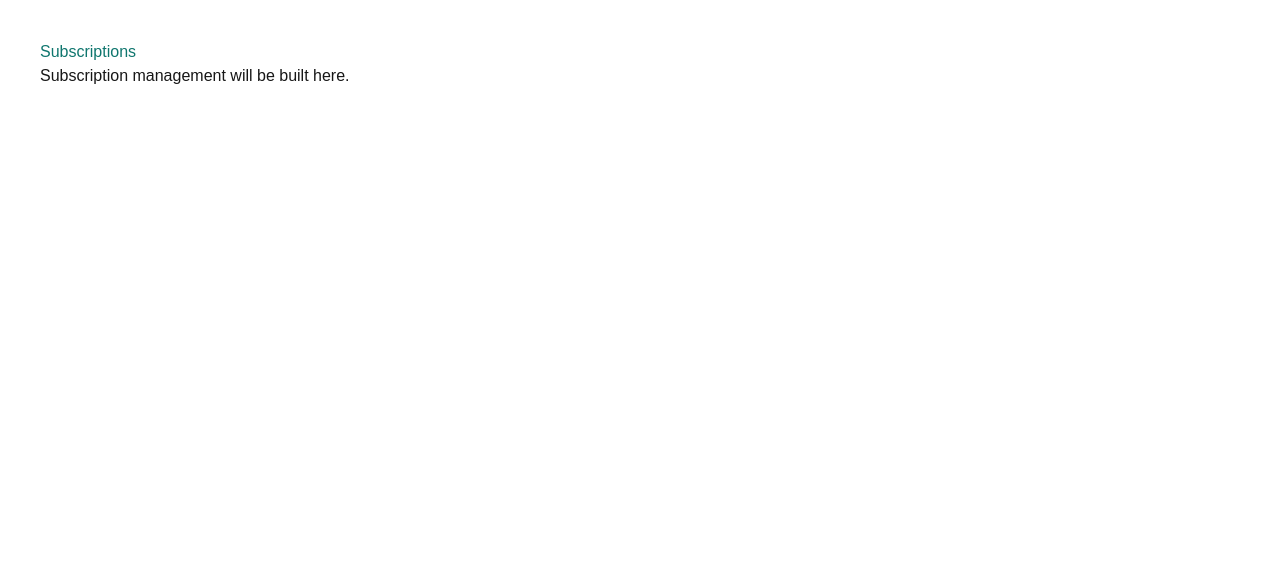
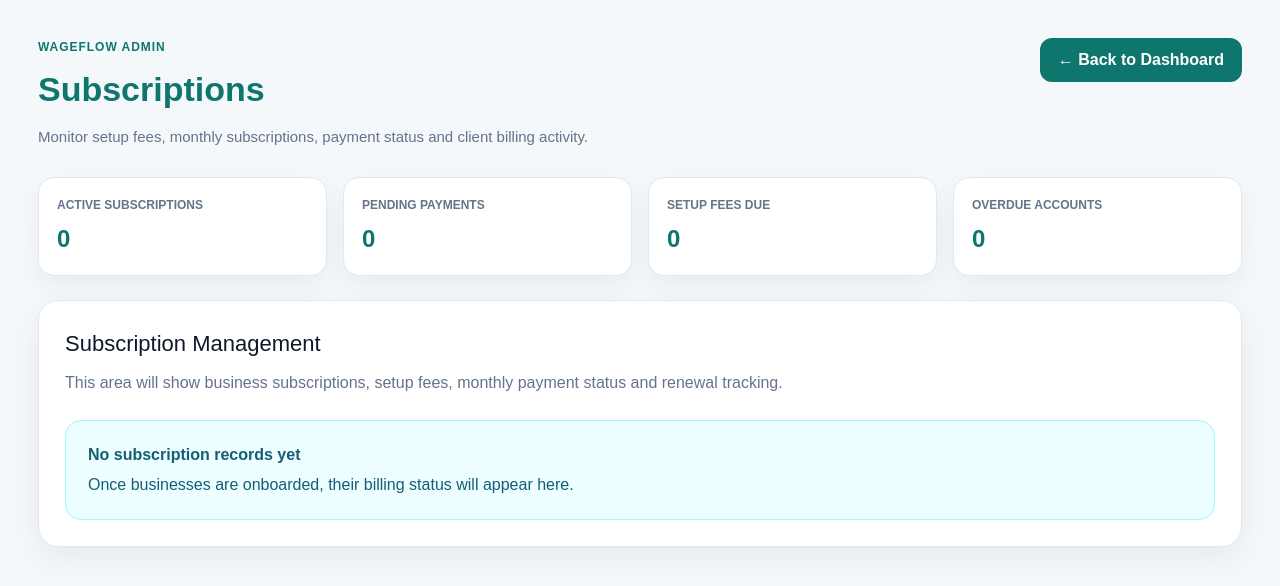
Before and after one commit to KaonPM/wageflow, a Next.js app: page /master/subscriptions in a window 1280 px wide. Shown: the top 586 px of the page. Built offline with nearby package versions, Linux system fonts and the light colour scheme.

Commit message:
style(master): redesign subscriptions placeholder page

```diff
--- a/app/master/subscriptions/page.tsx
+++ b/app/master/subscriptions/page.tsx
@@ -1,8 +1,156 @@
 export default function MasterSubscriptionsPage() {
   return (
-    <main style={{ padding: "40px", fontFamily: "Arial, sans-serif" }}>
-      <h1 style={{ color: "#0f766e" }}>Subscriptions</h1>
-      <p>Subscription management will be built here.</p>
+    <main style={page}>
+      <section style={header}>
+        <div>
+          <p style={eyebrow}>WageFlow Admin</p>
+          <h1 style={title}>Subscriptions</h1>
+          <p style={subtitle}>
+            Monitor setup fees, monthly subscriptions, payment status and client billing activity.
+          </p>
+        </div>
+
+        <a href="/master" style={backButton}>
+          ← Back to Dashboard
+        </a>
+      </section>
+
+      <section style={summaryGrid}>
+        <SummaryCard label="Active Subscriptions" value="0" />
+        <SummaryCard label="Pending Payments" value="0" />
+        <SummaryCard label="Setup Fees Due" value="0" />
+        <SummaryCard label="Overdue Accounts" value="0" />
+      </section>
+
+      <section style={card}>
+        <h2 style={cardTitle}>Subscription Management</h2>
+        <p style={cardText}>
+          This area will show business subscriptions, setup fees, monthly payment status and renewal tracking.
+        </p>
+
+        <div style={emptyState}>
+          <strong>No subscription records yet</strong>
+          <span>Once businesses are onboarded, their billing status will appear here.</span>
+        </div>
+      </section>
     </main>
   );
 }
+
+function SummaryCard({ label, value }: { label: string; value: string }) {
+  return (
+    <div style={summaryCard}>
+      <span style={summaryLabel}>{label}</span>
+      <strong style={summaryValue}>{value}</strong>
+    </div>
+  );
+}
+
+const page = {
+  minHeight: "100vh",
+  padding: "38px",
+  fontFamily: "Arial, sans-serif",
+  background: "#f4f8fb",
+  color: "#0f172a",
+};
+
+const header = {
+  display: "flex",
+  justifyContent: "space-between",
+  alignItems: "flex-start",
+  gap: "20px",
+  marginBottom: "28px",
+};
+
+const eyebrow = {
+  color: "#0f766e",
+  fontWeight: 800,
+  textTransform: "uppercase" as const,
+  letterSpacing: "0.08em",
+  fontSize: "12px",
+  marginBottom: "8px",
+};
+
+const title = {
+  fontSize: "34px",
+  color: "#0f766e",
+  margin: "0 0 10px",
+  fontWeight: 900,
+};
+
+const subtitle = {
+  maxWidth: "720px",
+  color: "#64748b",
+  fontSize: "15px",
+  lineHeight: 1.6,
+  margin: 0,
+};
+
+const backButton = {
+  background: "#0f766e",
+  color: "#ffffff",
+  padding: "10px 18px",
+  borderRadius: "12px",
+  textDecoration: "none",
+  fontWeight: 700,
+};
+
+const summaryGrid = {
+  display: "grid",
+  gridTemplateColumns: "repeat(auto-fit, minmax(180px, 1fr))",
+  gap: "16px",
+  marginBottom: "24px",
+};
+
+const summaryCard = {
+  background: "#ffffff",
+  border: "1px solid #e2e8f0",
+  borderRadius: "16px",
+  padding: "18px",
+  boxShadow: "0 10px 26px rgba(15, 23, 42, 0.05)",
+};
+
+const summaryLabel = {
+  display: "block",
+  color: "#64748b",
+  fontSize: "12px",
+  fontWeight: 800,
+  textTransform: "uppercase" as const,
+  marginBottom: "7px",
+};
+
+const summaryValue = {
+  color: "#0f766e",
+  fontSize: "24px",
+};
+
+const card = {
+  background: "#ffffff",
+  border: "1px solid #e2e8f0",
+  borderRadius: "20px",
+  padding: "26px",
+  boxShadow: "0 12px 32px rgba(15, 23, 42, 0.06)",
+};
+
+const cardTitle = {
+  margin: "0 0 10px",
+  color: "#0f172a",
+  fontSize: "22px",
+};
+
+const cardText = {
+  color: "#64748b",
+  lineHeight: 1.6,
+  marginBottom: "24px",
+};
+
+const emptyState = {
+  background: "#ecfeff",
+  border: "1px solid #a5f3fc",
+  color: "#155e75",
+  borderRadius: "16px",
+  padding: "22px",
+  display: "flex",
+  flexDirection: "column" as const,
+  gap: "6px",
+};
```
